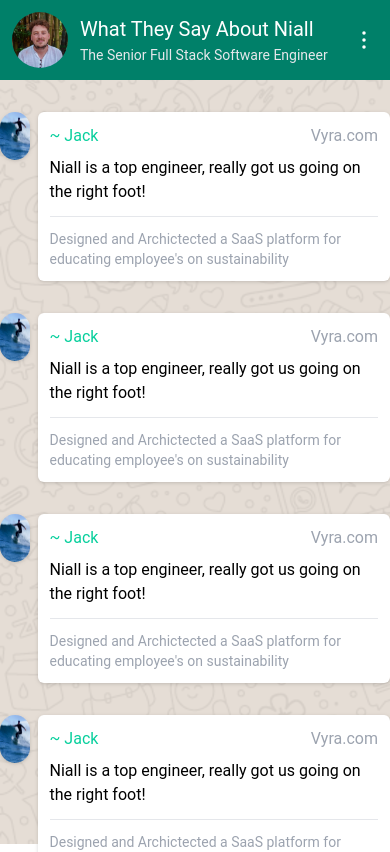
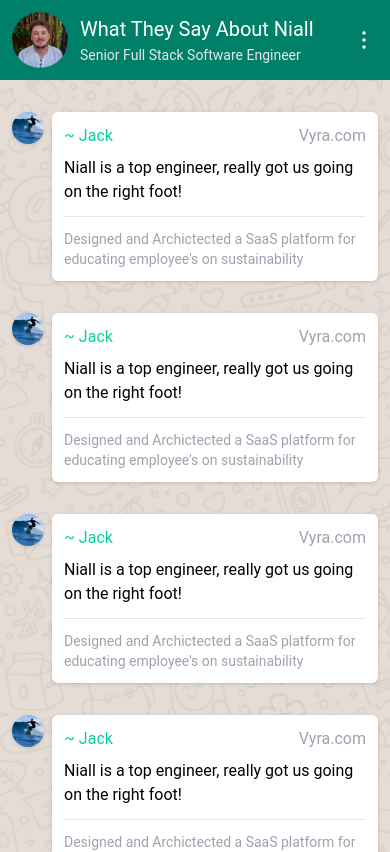
Before and after one commit to niallquirke/portfolio-v4, a Nuxt app: page / in a window 390 px wide. Shown: the top 852 px of the page. Built offline with nearby package versions, Linux system fonts and the light colour scheme.

Commit message:
added mobile support for testimonials

```diff
--- a/components/Bubble.vue
+++ b/components/Bubble.vue
@@ -11,23 +11,25 @@ defineProps({
 </script>
 
 <template>
-  <div class="mt-8 flex">
-    <a :href="testimonial.linkedin" target="_blank">
+  <div class="mt-8 flex px-3">
+    <a :href="testimonial.linkedin" target="_blank" class="flex-none">
       <nuxt-img
         :src="testimonial.image"
-        width="48"
-        height="48"
-        class="rounded-full h-12 drop-shadow"
+        width=""
+        sizes="sm:48"
+        class="rounded-full h-8 w-8 sm:h-12 sm:w-12 drop-shadow"
     /></a>
     <div class="ml-2 bg-white rounded-md drop-shadow p-3">
       <div class="flex justify-between mb-2">
         <span class="text-base text-[#06cf9c]">~ {{ testimonial.name }}</span
-        ><a href="https://vyra.com" class="text-gray-400 hover:text-gray-300">{{
-          testimonial.company
-        }}</a>
+        ><a
+          :href="testimonial.companyLink"
+          class="text-gray-400 hover:text-gray-300"
+          >{{ testimonial.company }}</a
+        >
       </div>
       <p class="text-base">{{ testimonial.comment }}</p>
-      <div class="border-t w-full border-gray-200 my-3"></div>
+      <div class="border-t border-gray-200 my-3"></div>
       <p class="text-gray-400 text-sm">
         {{ testimonial.details }}
       </p>
--- a/components/the/Navbar.vue
+++ b/components/the/Navbar.vue
@@ -21,7 +21,7 @@ const mobileMenuOpen = ref(false);
             What They Say About Niall
           </h1>
           <h2 class="text-gray-200 text-sm">
-            The Senior Full Stack Software Engineer
+            Senior Full Stack Software Engineer
           </h2>
         </div>
       </div>
--- a/data/index.ts
+++ b/data/index.ts
@@ -11,4 +11,114 @@ export const testimonials: Testimonial[] = [
     details:
       "Designed and Archictected a SaaS platform for educating employee's on sustainability",
   },
+  {
+    name: "Jack",
+    linkedin: "https://www.linkedin.com/in/jack-dwyer-468219158/",
+    company: "Vyra.com",
+    companyLink: "https://vyra.com",
+    image: "/img/jack.jpeg",
+    comment: "Niall is a top engineer, really got us going on the right foot!",
+    details:
+      "Designed and Archictected a SaaS platform for educating employee's on sustainability",
+  },
+  {
+    name: "Jack",
+    linkedin: "https://www.linkedin.com/in/jack-dwyer-468219158/",
+    company: "Vyra.com",
+    companyLink: "https://vyra.com",
+    image: "/img/jack.jpeg",
+    comment: "Niall is a top engineer, really got us going on the right foot!",
+    details:
+      "Designed and Archictected a SaaS platform for educating employee's on sustainability",
+  },
+  {
+    name: "Jack",
+    linkedin: "https://www.linkedin.com/in/jack-dwyer-468219158/",
+    company: "Vyra.com",
+    companyLink: "https://vyra.com",
+    image: "/img/jack.jpeg",
+    comment: "Niall is a top engineer, really got us going on the right foot!",
+    details:
+      "Designed and Archictected a SaaS platform for educating employee's on sustainability",
+  },
+  {
+    name: "Jack",
+    linkedin: "https://www.linkedin.com/in/jack-dwyer-468219158/",
+    company: "Vyra.com",
+    companyLink: "https://vyra.com",
+    image: "/img/jack.jpeg",
+    comment: "Niall is a top engineer, really got us going on the right foot!",
+    details:
+      "Designed and Archictected a SaaS platform for educating employee's on sustainability",
+  },
+  {
+    name: "Jack",
+    linkedin: "https://www.linkedin.com/in/jack-dwyer-468219158/",
+    company: "Vyra.com",
+    companyLink: "https://vyra.com",
+    image: "/img/jack.jpeg",
+    comment: "Niall is a top engineer, really got us going on the right foot!",
+    details:
+      "Designed and Archictected a SaaS platform for educating employee's on sustainability",
+  },
+  {
+    name: "Jack",
+    linkedin: "https://www.linkedin.com/in/jack-dwyer-468219158/",
+    company: "Vyra.com",
+    companyLink: "https://vyra.com",
+    image: "/img/jack.jpeg",
+    comment: "Niall is a top engineer, really got us going on the right foot!",
+    details:
+      "Designed and Archictected a SaaS platform for educating employee's on sustainability",
+  },
+  {
+    name: "Jack",
+    linkedin: "https://www.linkedin.com/in/jack-dwyer-468219158/",
+    company: "Vyra.com",
+    companyLink: "https://vyra.com",
+    image: "/img/jack.jpeg",
+    comment: "Niall is a top engineer, really got us going on the right foot!",
+    details:
+      "Designed and Archictected a SaaS platform for educating employee's on sustainability",
+  },
+  {
+    name: "Jack",
+    linkedin: "https://www.linkedin.com/in/jack-dwyer-468219158/",
+    company: "Vyra.com",
+    companyLink: "https://vyra.com",
+    image: "/img/jack.jpeg",
+    comment: "Niall is a top engineer, really got us going on the right foot!",
+    details:
+      "Designed and Archictected a SaaS platform for educating employee's on sustainability",
+  },
+  {
+    name: "Jack",
+    linkedin: "https://www.linkedin.com/in/jack-dwyer-468219158/",
+    company: "Vyra.com",
+    companyLink: "https://vyra.com",
+    image: "/img/jack.jpeg",
+    comment: "Niall is a top engineer, really got us going on the right foot!",
+    details:
+      "Designed and Archictected a SaaS platform for educating employee's on sustainability",
+  },
+  {
+    name: "Jack",
+    linkedin: "https://www.linkedin.com/in/jack-dwyer-468219158/",
+    company: "Vyra.com",
+    companyLink: "https://vyra.com",
+    image: "/img/jack.jpeg",
+    comment: "Niall is a top engineer, really got us going on the right foot!",
+    details:
+      "Designed and Archictected a SaaS platform for educating employee's on sustainability",
+  },
+  {
+    name: "Jack",
+    linkedin: "https://www.linkedin.com/in/jack-dwyer-468219158/",
+    company: "Vyra.com",
+    companyLink: "https://vyra.com",
+    image: "/img/jack.jpeg",
+    comment: "Niall is a top engineer, really got us going on the right foot!",
+    details:
+      "Designed and Archictected a SaaS platform for educating employee's on sustainability",
+  },
 ];
--- a/pages/index.vue
+++ b/pages/index.vue
@@ -5,16 +5,14 @@ import { testimonials } from "../data";
 <template>
   <div
     style="
-      height: 100dvh;
+      height: 100%;
       background-image: url(&quot;/img/whatsapp-bg.png&quot;);
+      background-repeat: repeat;
     "
   >
     <TheNavbar />
     <div class="max-w-2xl mx-auto">
       <Bubble v-for="testimonial in testimonials" :testimonial="testimonial" />
-      <Bubble v-for="testimonial in testimonials" :testimonial="testimonial" />
-      <Bubble v-for="testimonial in testimonials" :testimonial="testimonial" />
-      <Bubble v-for="testimonial in testimonials" :testimonial="testimonial" />
     </div>
   </div>
 </template>
```
